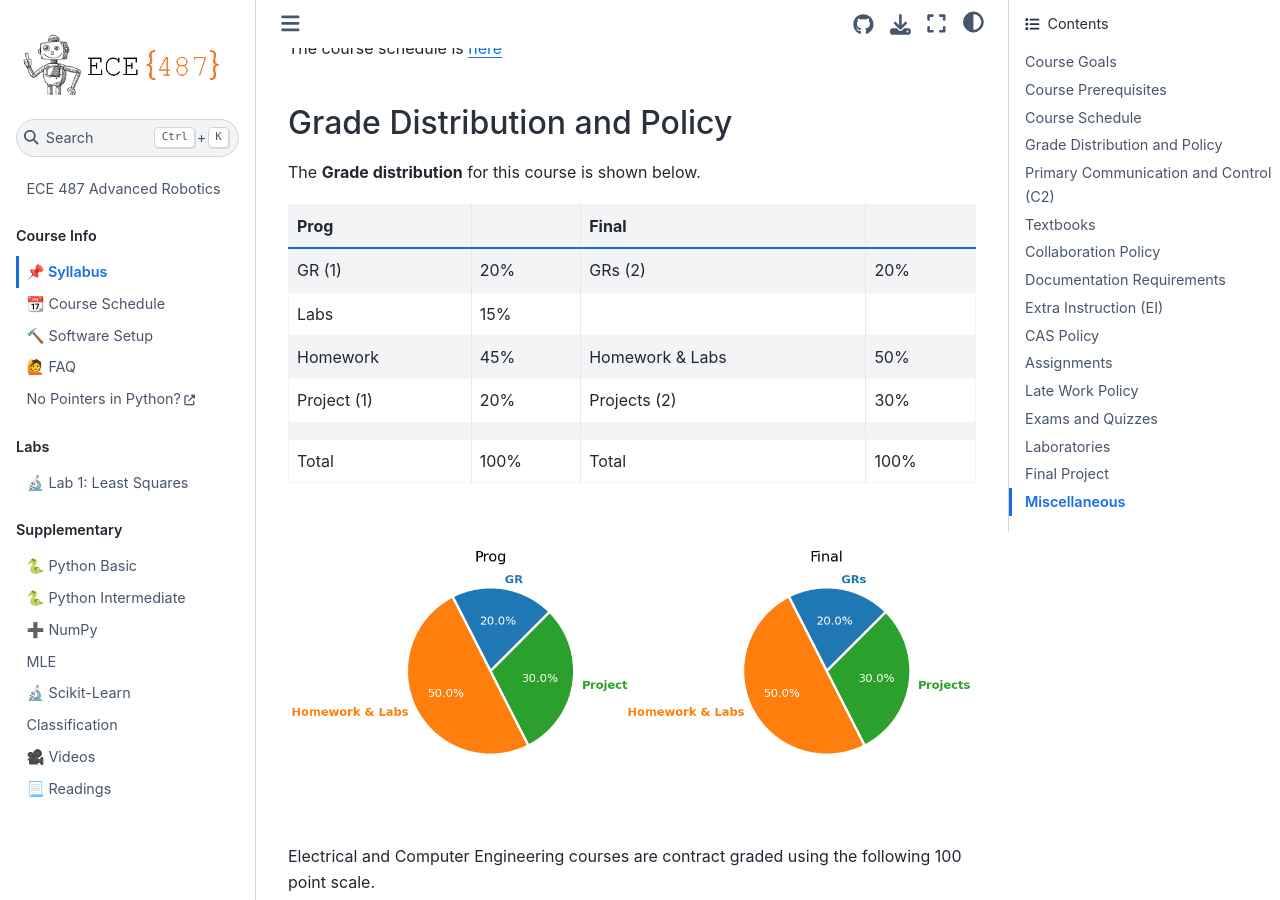
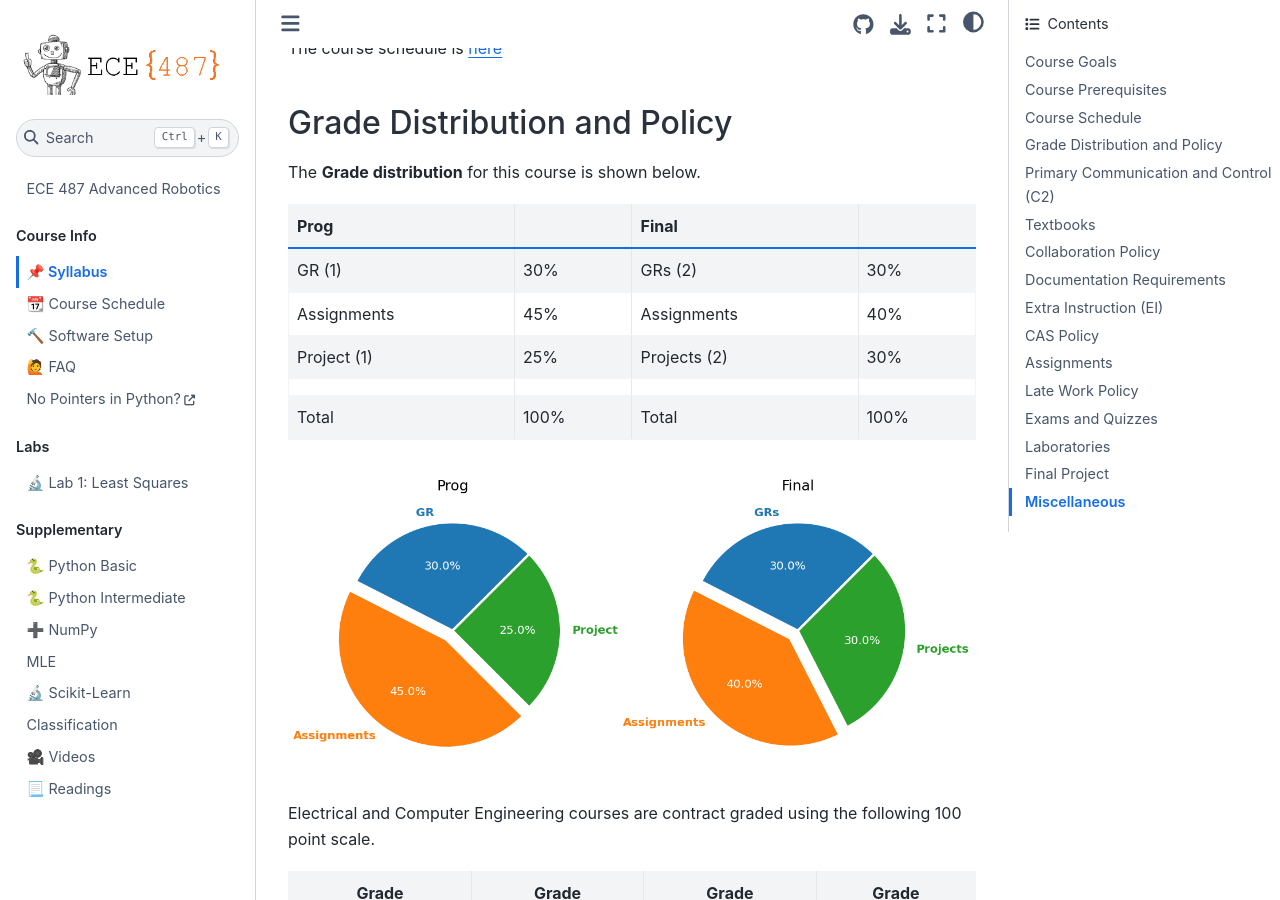
Before and after one commit to stanbaek/ece487, a Jupyter Book: the page built from docs/syllabus.md, in a window 1280 px wide and 900 px high, scrolled down 455 px. Built offline with Jupyter Book 1.0.4 settings and Sphinx 7.4.7 and the Sphinx Book theme 1.1.4, drawn with Linux system fonts in a browser that asks for light colours.

Commit message:
Updated GradeDistribution

```diff
--- a/docs/syllabus.md
+++ b/docs/syllabus.md
@@ -16,10 +16,9 @@ The **Grade distribution** for this course is shown below.
 
 |     Prog               |             |     Final              |             |
 |------------------------|-------------|------------------------|-------------|
-|     GR (1)             |     20%     |     GRs (2)            |     20%     |
-|     Labs               |     15%     |                        |            |
-|     Homework           |     45%     |     Homework & Labs    |     50%     |
-|     Project (1)        |     20%     |     Projects (2)       |     30%     |
+|     GR (1)             |     30%     |     GRs (2)            |     30%     |
+|     Assignments        |     45%     |     Assignments        |     40%     |
+|     Project (1)        |     25%     |     Projects (2)       |     30%     |
 |                        |             |                        |             |
 |     Total              |     100%    |     Total              |     100%    |
 
```
Also changed, not shown: docs/figures/GradeDistribution.png, 1 other file.
